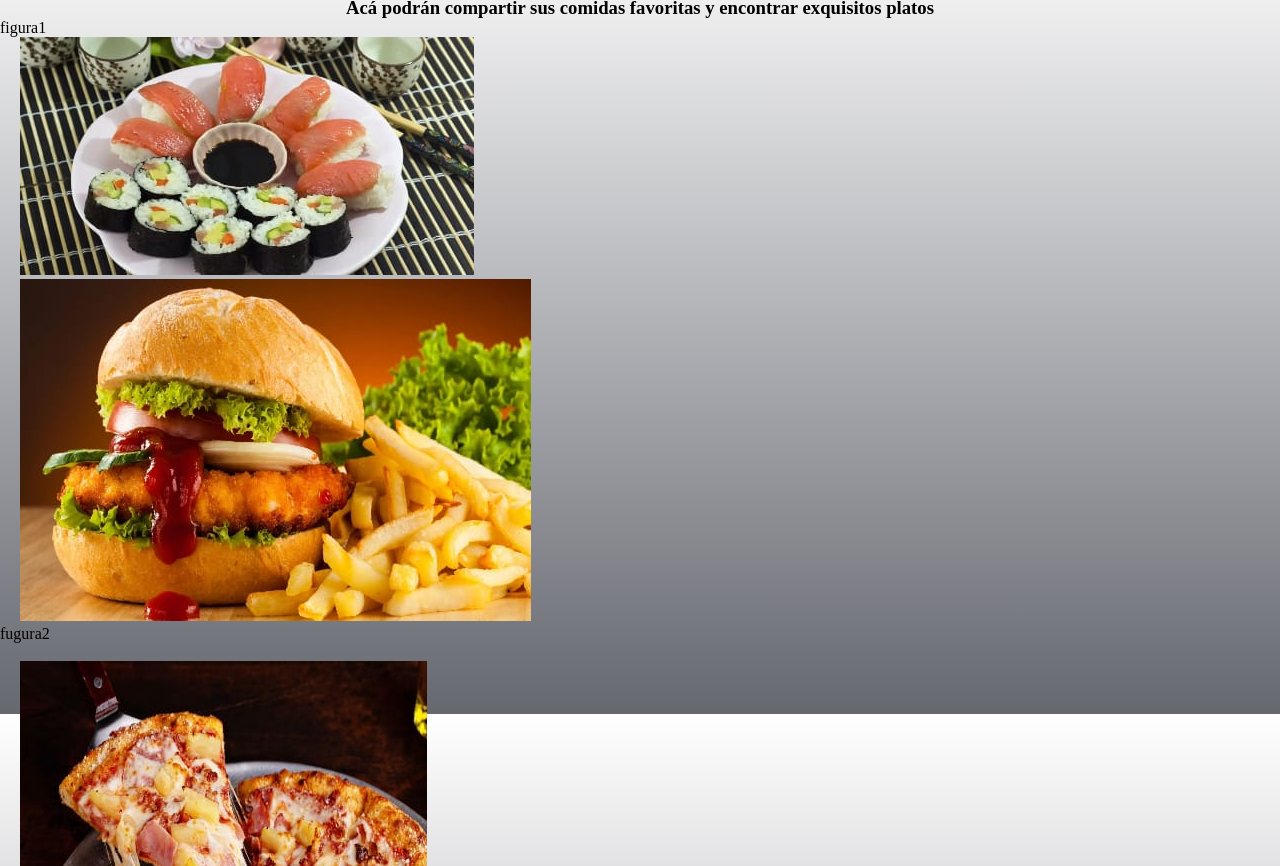
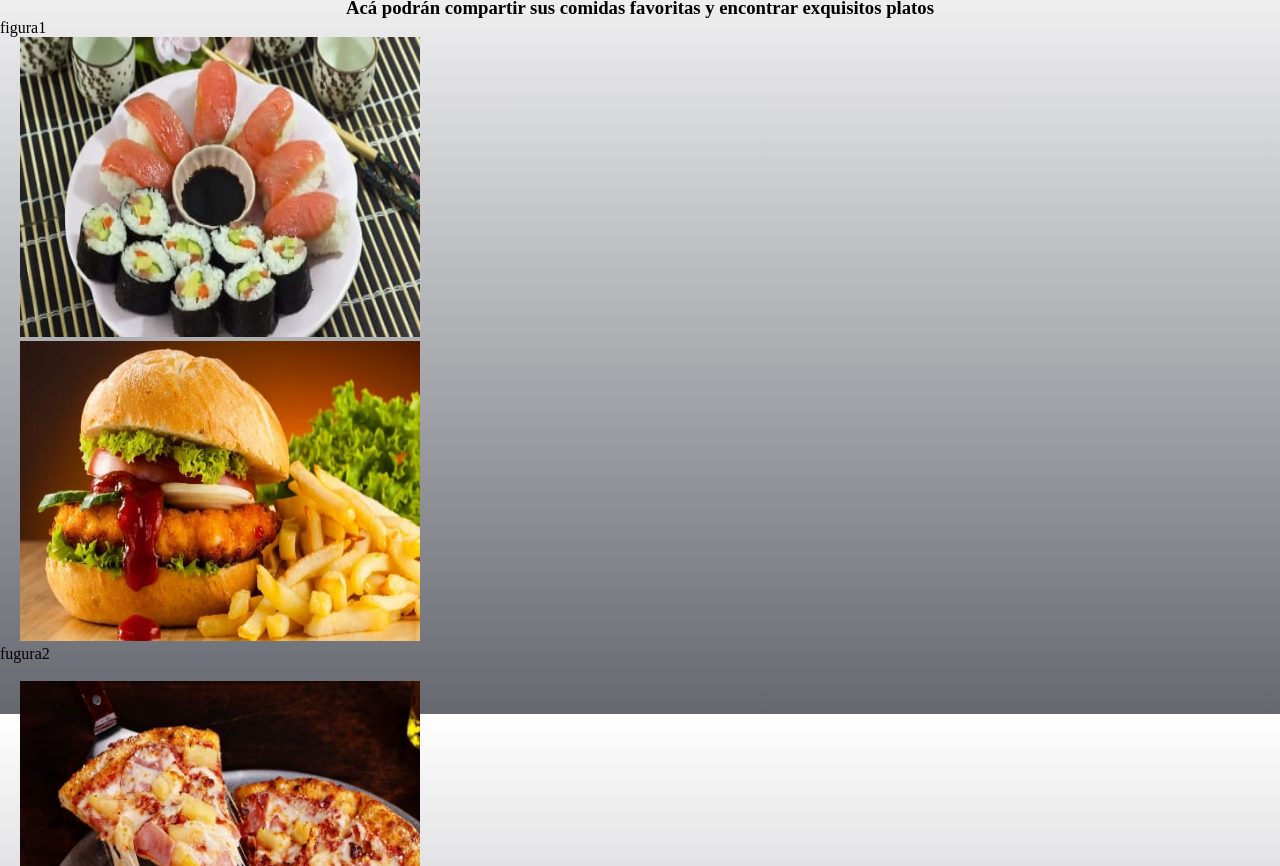
Before and after one commit to gambitofd34/pagina, a plain HTML site: page pagina/index.html in a window 1280 px wide. Shown: the part 86-952 px from the top of the page. Drawn offline with Linux system fonts and the light colour scheme; a script that the page names is missing.

Commit message:
update wenas

```diff
--- a/pagina/css/style.css
+++ b/pagina/css/style.css
@@ -5,6 +5,10 @@
  html, body {
    background: linear-gradient(#fff, #666870);
 height: 100%;
+}
+.image{
+   height: 300px;
+   width: 400px;
 }
  .boton{
    margin-right: 10px;
--- a/pagina/index.html
+++ b/pagina/index.html
@@ -26,13 +26,13 @@
  <section>
    <figure>
      <figcaption>figura1</figcaption>
-     <img src="img/image2.png" alt="">
+     <img class="image" src="img/image2.png" alt="">
 
    <br>
-    <img src="img/image4.png" alt="">
+    <img class="image" src="img/image4.png" alt="">
     <figcaption>fugura2</figcaption>
    <br>
-     <img src="img/image3.png" alt="">
+     <img class="image" src="img/image3.png" alt="">
      <figcaption>fugura3</figcaption>
    </figure>
   <header>
```
Also changed, not shown: pagina/data/registro.html (+1 -0 lines).
